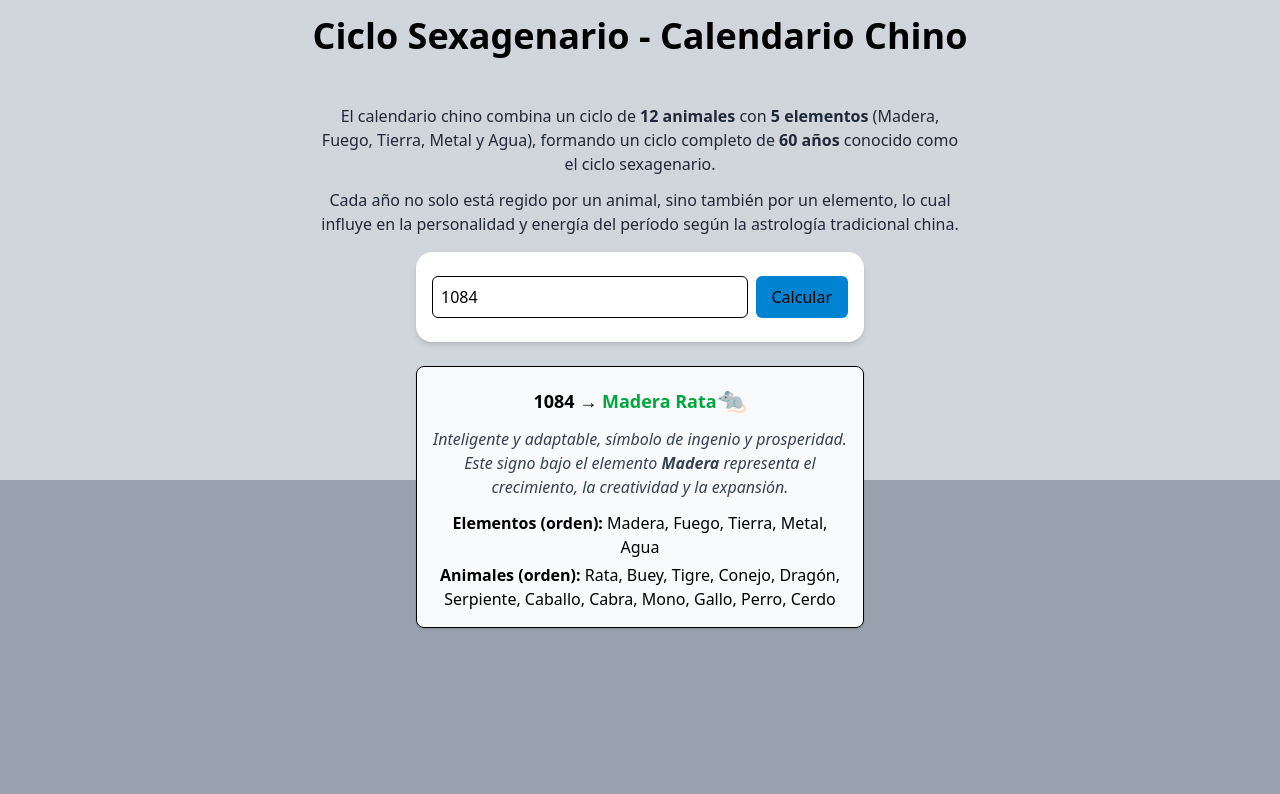
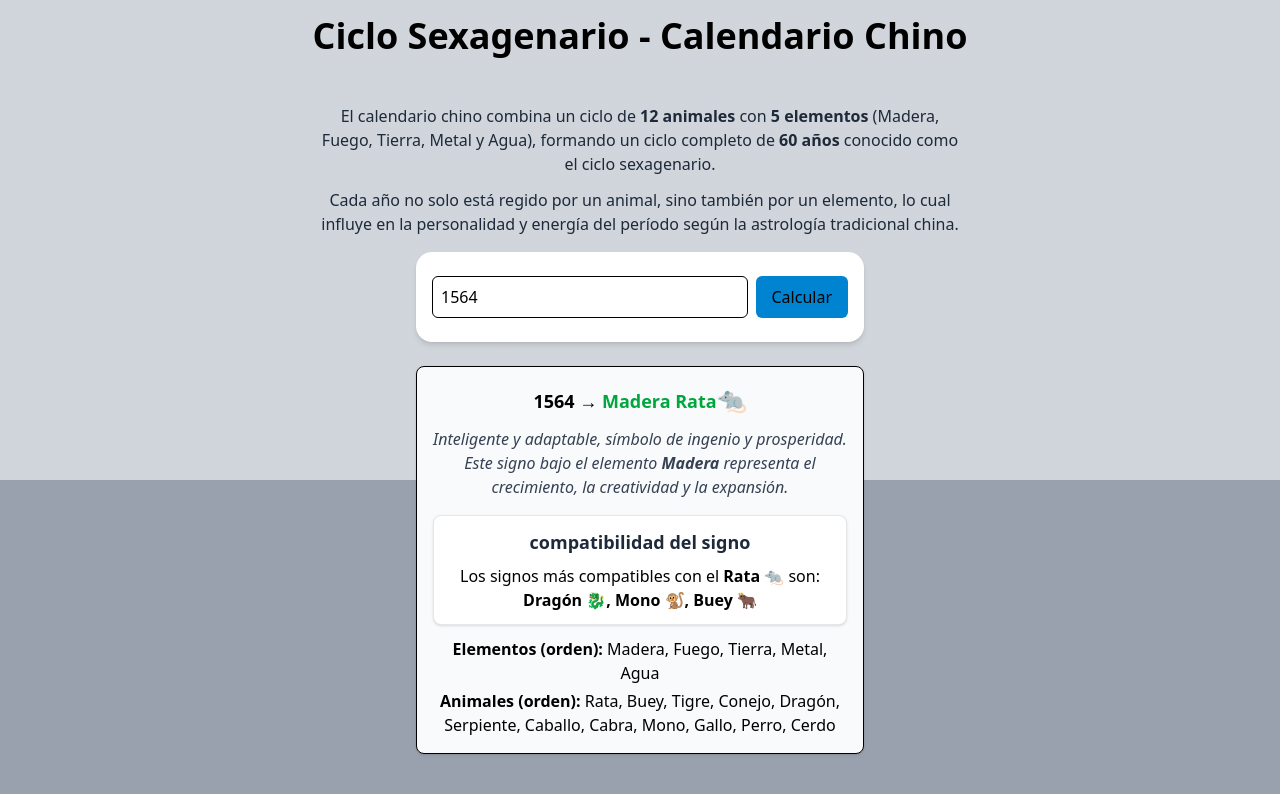
Before and after one commit to joaub/calendario-chino, a React (Vite) app: page / in a window 1280 px wide. Both pictures are taken after a click on the button "Calcular". Shown: the top 794 px of the page. Built offline with nearby package versions, Linux system fonts and the light colour scheme.

Commit message:
compatibilidad de animales

```diff
--- a/src/App.jsx
+++ b/src/App.jsx
@@ -3,7 +3,7 @@ import React, { useState } from 'react'
 
 
 function App() {
-  const [yearInput, setInputYear] = useState("1084");
+  const [yearInput, setInputYear] = useState("1564");
   const [yearConfirmed, setYearConfirmed] = useState(null);
 
   const elementos = ["Madera", "Fuego", "Tierra", "Metal", "Agua"]
@@ -65,16 +65,34 @@ function App() {
     Metal: "refleja la justicia, la disciplina y la fortaleza interior.",
     Agua: "encarna la sabiduría, la intuición y la adaptabilidad.",
   };
+  // Compatibilidades clásicas del zodiaco chino
+  const compatibilidad = {
+    Rata: ["Dragón 🐉", "Mono 🐒", "Buey 🐂"],
+    Buey: ["Rata 🐀", "Serpiente 🐍", "Gallo 🐓"],
+    Tigre: ["Caballo 🐎", "Perro 🐕", "Cerdo 🐖"],
+    Conejo: ["Oveja 🐐", "Cerdo 🐖", "Perro 🐕"],
+    Dragón: ["Rata 🐀", "Mono 🐒", "Gallo 🐓"],
+    Serpiente: ["Buey 🐂", "Gallo 🐓", "Mono 🐒"],
+    Caballo: ["Tigre 🐅", "Perro 🐕", "Cabra 🐐"],
+    Cabra: ["Conejo 🐇", "Cerdo 🐖", "Caballo 🐎"],
+    Mono: ["Rata 🐀", "Dragón 🐉", "Serpiente 🐍"],
+    Gallo: ["Buey 🐂", "Dragón 🐉", "Serpiente 🐍"],
+    Perro: ["Tigre 🐅", "Conejo 🐇", "Caballo 🐎"],
+    Cerdo: ["Conejo 🐇", "Cabra 🐐", "Tigre 🐅"],
+  };
+
 
 
   function getYearSexagenary(year) {
-    const base = "1084"//inicio madera rata
+    const base = "1564"//inicio madera rata
     let cicloAnimal = (year - base) % 12;
     let cicloElemento = Math.floor((year - base) % 10 / 2);
+
 
     return {
       animal: animales[cicloAnimal],
       elemento: elementos[cicloElemento]
+
     }
 
   }
@@ -83,7 +101,7 @@ function App() {
   const parseYear = (value) => {
     const parsed = Number(value);
     if (!Number.isInteger(parsed)) return null; // no es número entero
-    if (parsed < 1084 || parsed > 4000) return null; // fuera de rango
+    if (parsed < 1564 || parsed > 4000) return null; // fuera de rango
     return parsed;
   };
 
@@ -137,7 +155,7 @@ function App() {
 
           {yearConfirmed === null && yearInput !== "" && (
             <p className="text-sm text-red-600">
-              El año debe ser un número entre 1084 y 4000.
+              El año debe ser un número entre 1564 y 4000.
             </p>
           )}
         </div>
@@ -155,6 +173,17 @@ function App() {
               {descripcionesAnimales[confirmedResult.animal]} Este signo bajo el
               elemento <strong>{confirmedResult.elemento}</strong> {descripcionesElementos[confirmedResult.elemento]}
             </p>
+
+
+            <div className="mt-4 bg-white rounded-lg p-3 shadow-sm border border-gray-200">
+              <h3 className="font-semibold text-lg mb-2 text-gray-800">compatibilidad del signo</h3>
+              <p className="text-sm sm:text-base">
+                Los signos más compatibles con el <strong>{confirmedResult.animal} {animalEmojis[confirmedResult.animal]}</strong> son:{" "}
+                <span className="font-semibold">
+                  {compatibilidad[confirmedResult.animal].join(", ")}
+                </span>
+              </p>
+            </div>
 
             <div className="text-sm sm:text-base space-y-1">
               <p>
```
